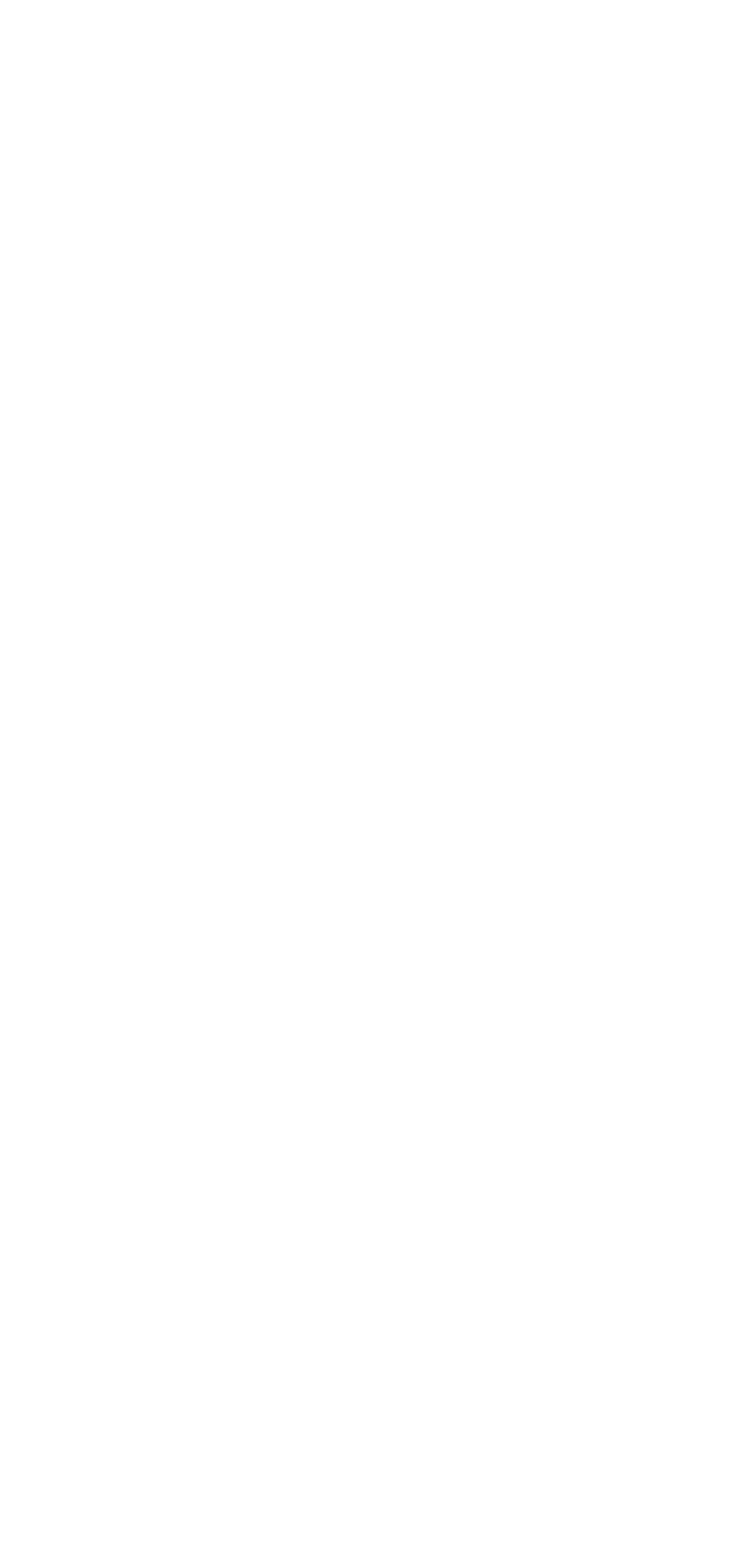
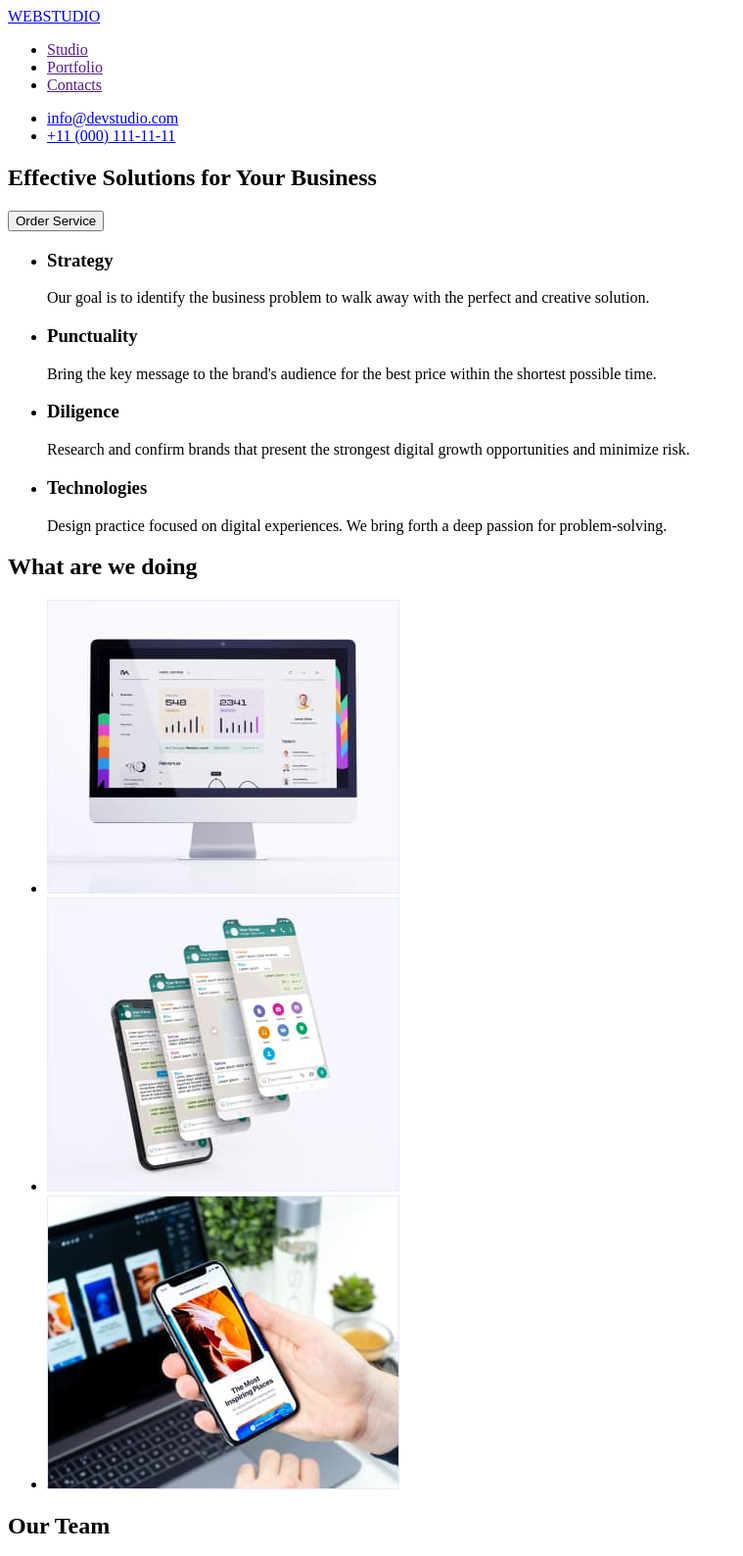
Before and after one commit to Oddyhn/goit82-markup-hw-01, a plain HTML site: page index.html in a window 1280 px wide. Shown: the top 1588 px of the page at 98% size, without its empty margins (0-759 px from the left). Before the commit the page ends 800 px from the top, so only its background shows below. Drawn offline with Linux system fonts and the light colour scheme.

Commit message:
Adding fotos and finalyzing code

```diff
--- a/index.html
+++ b/index.html
@@ -1,12 +1,116 @@
 <!DOCTYPE html>
-<html lang="ru">
+<html lang="en">
+
 <head>
     <meta charset="UTF-8">
     <meta http-equiv="X-UA-Compatible" content="IE=edge">
     <meta name="viewport" content="width=device-width, initial-scale=1.0">
-    <title>Document</title>
+    <title>Studio_Module-1</title>
 </head>
+
 <body>
+    <header>
+        <nav>
+            <a href="/index.html">WEBSTUDIO</a>
+            <ul>
+                <li>
+                    <a href="">Studio</a>
+                </li>
+                <li>
+                    <a href="">Portfolio</a>
+                </li>
+                <li>
+                    <a href="">Contacts</a>
+                </li>
+            </ul>
+        </nav>
+        <ul>
+            <li>
+                <a href="mailto:info@devstudio.com">info@devstudio.com</a>
+            </li>
+            <li>
+                <a href="tel:+11 (000) 111-11-11">+11 (000) 111-11-11</a>
+            </li>
+        </ul>
+    </header>
+
+    <main>
+        <section>
+            <h1>Effective Solutions for Your Business</h1>
+            <button type="button">Order Service</button>
+        </section>
+
+        <section>
+            <h2 hidden>
+                Relation to a job
+            </h2>
+            <ul>
+                <li>
+                    <h3>Strategy</h3>
+                    <p>Our goal is to identify the business problem to walk away with the perfect and creative solution.</p>
+                </li>
+                <li>
+                    <h3>Punctuality</h3>
+                    <p>Bring the key message to the brand's audience for the best price within the shortest possible time.</p>
+                </li>
+                <li>
+                    <h3>Diligence</h3>
+                    <p>Research and confirm brands that present the strongest digital growth opportunities and minimize risk.</p>
+                </li>
+                <li>
+                    <h3>Technologies</h3>
+                    <p>Design practice focused on digital experiences. We bring forth a deep passion for problem-solving.</p>
+                </li>
+            </ul>
+        </section>
+
+        <section>
+            <h2>What are we doing</h2>
+            <ul>
+                <li>
+                    <img src="/image/activity/web.jpg" alt="Web" width="360">
+                </li>
+                <li>
+                    <img src="/image/activity/mobile.jpg" alt="Mobile" width="360">
+                </li>
+                <li>
+                    <img src="/image/activity/style.jpg" alt="Style" width="360">
+                </li>
+            </ul>
+        </section>
+
+        <section>
+            <h2>Our Team</h2>
+            <ul>
+                <li>
+                    <img src="/image/team/mark.jpg" alt="Mark" width="264">
+                    <h3>Mark Guerrero</h3>
+                    <p>Product Designer</p>
+                </li>
+                <li>
+                    <img src="/image/team/tom.jpg" alt="Tom" width="264">
+                    <h3>Tom Ford</h3>
+                    <p>Frontend Developer</p>
+                </li>
+                <li>
+                    <img src="/image/team/camila.jpg" alt="Camila" width="264">
+                    <h3>Camila Garcia</h3>
+                    <p>Marketing</p>
+                </li>
+                <li>
+                    <img src="/image/team/daniel.jpg" alt="Daniel" width="264">
+                    <h3>Daniel Wilson</h3>
+                    <p>UI Designer</p>
+                </li>
+            </ul>
+        </section>
+    </main>
+
+    <footer>
+        <a href="/index.html">WEBSTUDIO</a>
+        <p>Increase the flow of customers and sales for your business with digital marketing & growth solutions.</p>
+    </footer>
 
 </body>
+
 </html>
```
Also changed, not shown: .prettierrc.json (added), image/activity/mobile.jpg (added), image/activity/style.jpg (added), image/activity/web.jpg (added), image/team/camila.jpg (added), image/team/daniel.jpg (added), image/team/mark.jpg (added), image/team/tom.jpg (added).
